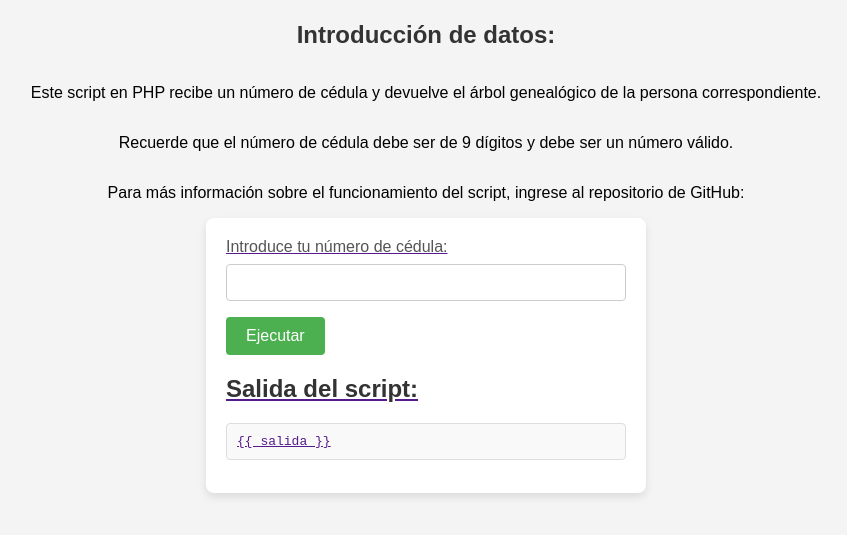
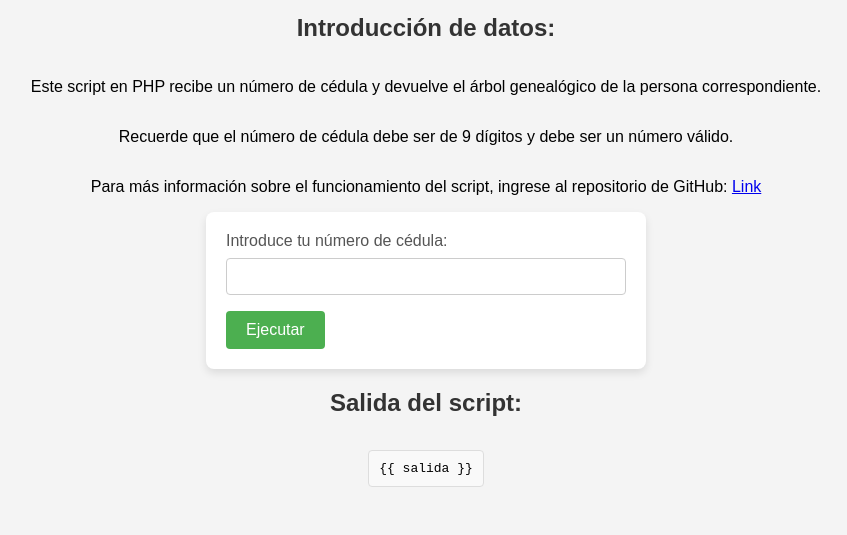
Before and after one commit to juanandres-montero/Costa-Rica-family-tree-, a plain HTML site: page index.html in a window 1280 px wide. Shown: the part 193-728 px from the top of the page, without its empty margins (214-1061 px from the left). Drawn offline with Linux system fonts and the light colour scheme.

Commit message:
big update

```diff
--- a/index.html
+++ b/index.html
@@ -11,8 +11,8 @@
   <h2>Introducción de datos:</h2>
   <p>Este script en PHP recibe un número de cédula y devuelve el árbol genealógico de la persona correspondiente.</p>
   <p>Recuerde que el número de cédula debe ser de 9 dígitos y debe ser un número válido.</p>
-  <p>Para más información sobre el funcionamiento del script, ingrese al repositorio de GitHub: <a href="">
-  <form action="/ejecutar_script" method="post">
+  <p>Para más información sobre el funcionamiento del script, ingrese al repositorio de GitHub: <a href="https://github.com/juanandres-montero/arbolfamiliar_CostaRica">Link</a></p>
+  <form method="post" action="/submit_form">
     <label for="numero">Introduce tu número de cédula:</label>
     <input type="number" name="numero" required>
     <button type="submit">Ejecutar</button>
```
